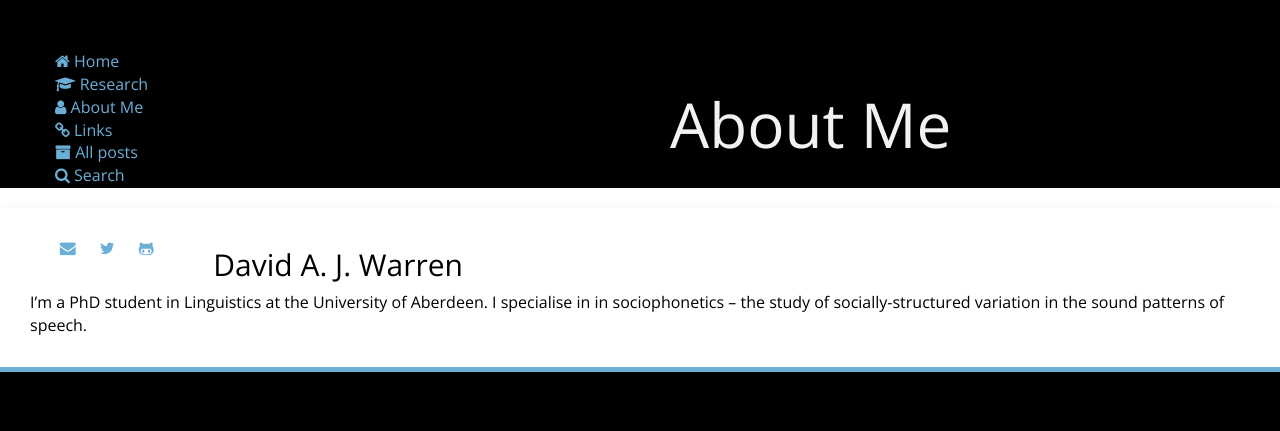
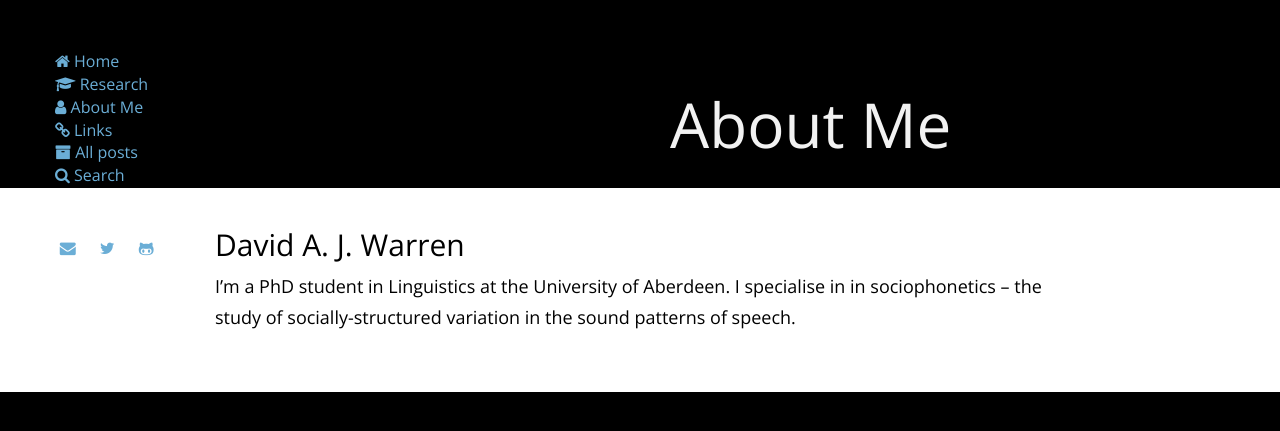
Before and after one commit to dajwarren/dajwarren.github.io, a Jekyll site: the page built from about.md, in a window 1280 px wide. Shown: the top 431 px of the page. Built offline with Jekyll 4.4.1, drawn with Linux system fonts in a browser that asks for light colours; nearby versions of some CDN libraries.

Commit message:
Changed to use temporary class

```diff
--- a/_layouts/page.html
+++ b/_layouts/page.html
@@ -4,7 +4,7 @@ layout: default
 {% if page.layout %}
 
 
-        <div class="content-panel content">
+        <div class="content-test">
           <span itemprop="articleBody">
           {{ content }}
       </span>
```
